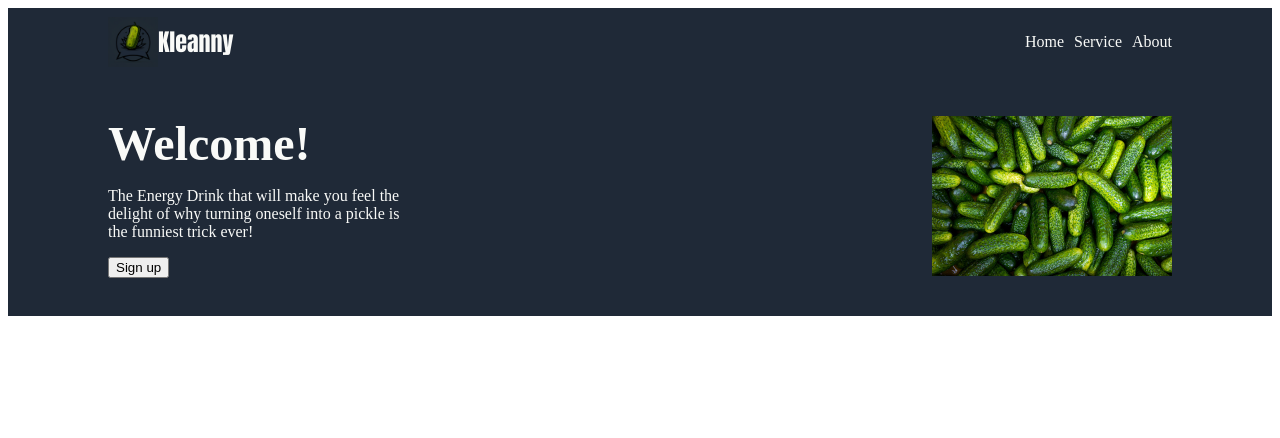
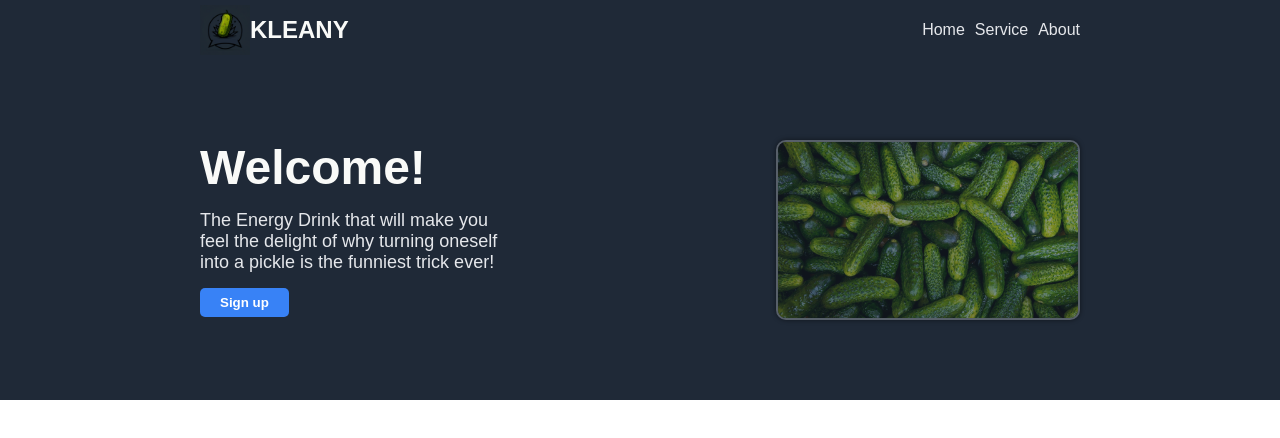
Before and after one commit to TarkanV/landing-page, a plain HTML site: page index.html in a window 1280 px wide. Drawn offline with Linux system fonts and the light colour scheme.

Commit message:
Tweak and clean up header elements

```diff
--- a/index.html
+++ b/index.html
@@ -12,7 +12,7 @@
 
                 <div class="headlogo">
                     <img src="img/logo.png">
-                    <h1>Kleanny</h1>
+                    <h1>KLEANY</h1>
                 </div>
                 <ul class="nav">
                     <li>Home</li>
--- a/styles.css
+++ b/styles.css
@@ -1,13 +1,26 @@
+*{
+    font-family: sans-serif ;
+}
+
+body{
+    min-width: 558px;
+    margin: 0;
+}
+
 .head{
-    padding: 0 100px;
+    padding: 0 200px;
     background-color: #1F2937;
-    color: #F9FAF8;
+
+    overflow: hidden;
+
+
 }
 .header{
     display: flex;
     justify-content: space-between;
     align-items: center;
     //border: 2px solid blue;
+    min-width: 558px;
 
 }
 
@@ -19,7 +32,8 @@
 
 h1{
     font-size: 24px;
-    font-family: Impact, Haettenschweiler, 'Arial Narrow Bold', sans-serif;
+    //font-family: Impact, sans-serif;
+
 }
 
 .headlogo{
@@ -27,7 +41,7 @@ h1{
     font-size: 24px;
     display: flex;
     align-items: center;
-
+    color: #F9FAF8;
 
 }
 
@@ -36,8 +50,11 @@ h1{
 .titlebox{
     display: flex;
     justify-content: space-between;
-    padding: 40px 0;
-    max-height: 160px;
+    padding: 80px 0;
+    max-height: 180px;
+    min-width: 560px;
+
+
 }
 
 h2{
@@ -45,31 +62,61 @@ h2{
     font-weight: 800;
     margin: 0;
     margin-bottom: 10px;
+    color: #F9FAF8;
 
+}
+
+.left p{
+    margin: 15px 0;
+    color: #E5E7EB;
+    font-size: 18px;
+}
+
+.left button{
+    padding: 7px 20px;
+    color: white;
+    background-color: #3882F6;
+    border-radius: 5px;
+    border: none;
+    font-weight: bold;
 }
 .left{
     width: 300px;
     flex: none;
+    display: inline-block;
 }
 .picklebox{
 
     display : flex;
-    max-width: 300px;
+    flex: auto;
+    width : 2000px;
+
     justify-content: end;
    // border: 2px red solid;
+    opacity: 0.5;
+
 
 }
 
 .picklebox img{
 
-    max-width: 100%;
+    width: 300px;
+    border-radius: 10px;
+    border : 2px solid hsla(0, 0%, 100%, 50%);
+    box-shadow: 0 0 5px black;
+
     object-fit: cover;
-
+    transition: 0.3s;
+}
+.picklebox img:hover{
+    border : 2px solid hsla(0, 0%, 100%, 90%);
+    box-shadow: 0 0 5px 5px rgb(196, 196, 196);
 }
 
 .nav{
     display: flex;
     list-style: none;
     gap: 10px;
+    color: #E5E7EB;
 
 }
```
